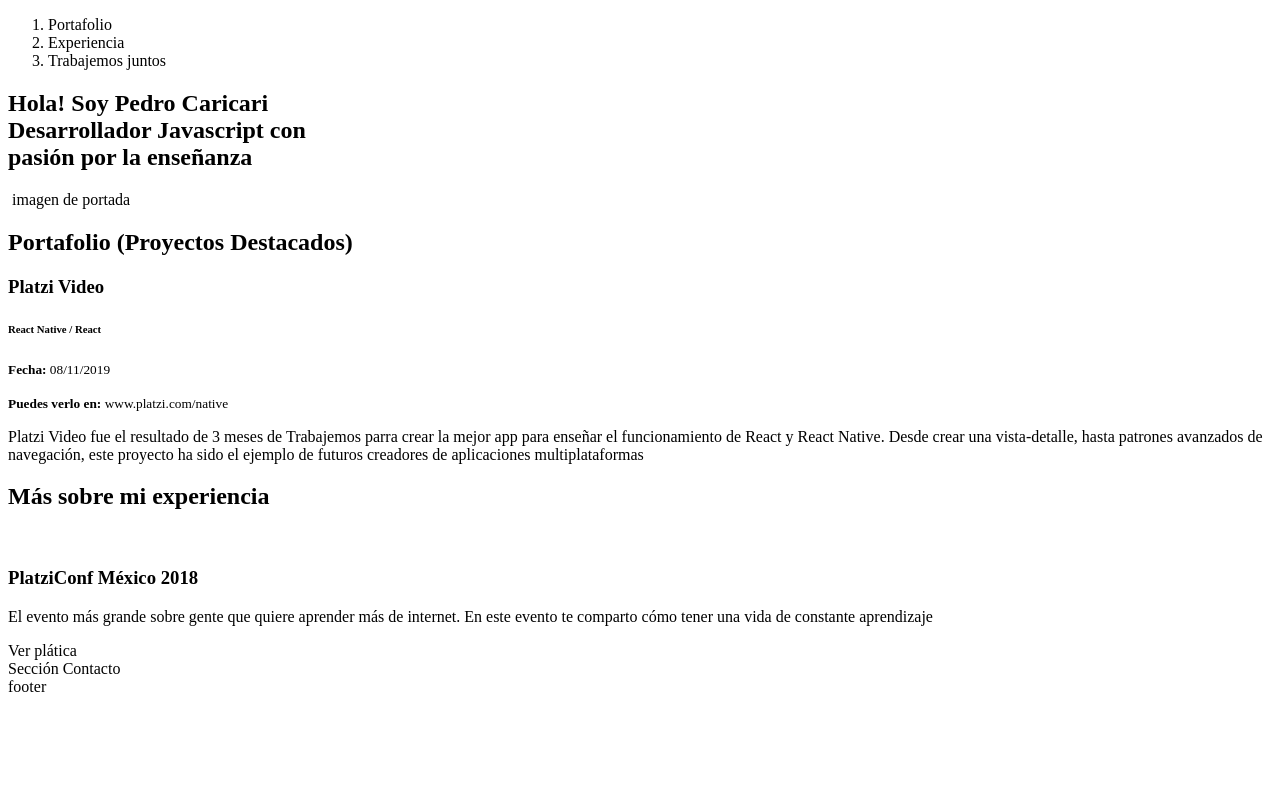
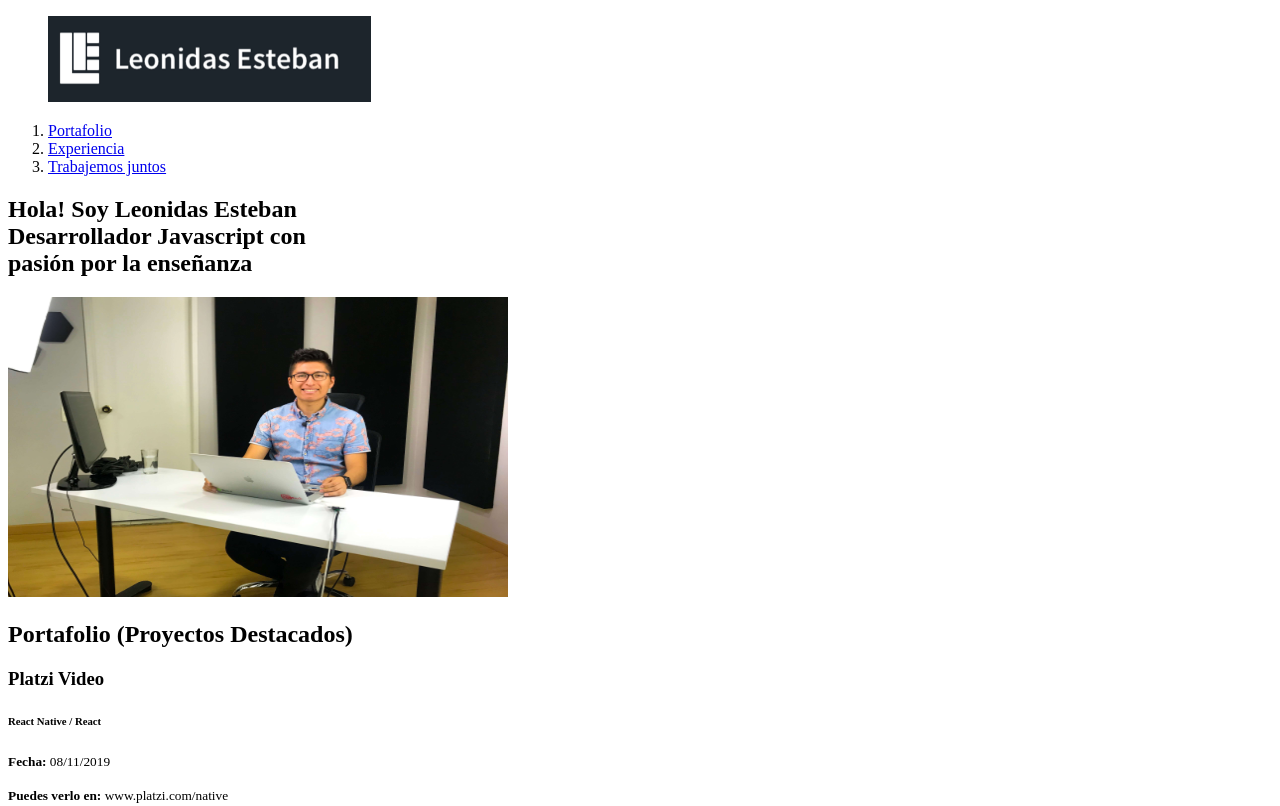
Before and after one commit to cartory/portafolio, a plain HTML site: page portafolio/index.html in a window 1280 px wide. Shown: the top 806 px of the page. Drawn offline with Linux system fonts and the light colour scheme.

Commit message:
atributos HTML

```diff
--- a/portafolio/index.html
+++ b/portafolio/index.html
@@ -1,33 +1,40 @@
 <!DOCTYPE html>
-<html>
+<html lang="es">
 
 <head>
-    <title>Pedro Caricari</title>
+    <meta charset="UTF-8"/>
+    <title>Leonidas Esteban</title>
+    <link rel="icon" type="image/png" href="../images/favicon.png">
 </head>
 
 <body>
     <header>
+        <div>
+            <figure>
+                <img src="../images/logo.png" alt="Logo de http://leonidasesteban.com">
+            </figure>
+        </div>
         <nav>
             <ol>
                 <li>
-                    <a>Portafolio</a>
+                    <a href="#">Portafolio</a>
                 </li>
                 <li>
-                    <a>Experiencia</a>
+                    <a href="#">Experiencia</a>
                 </li>
                 <li>
-                    <a>Trabajemos juntos</a>
+                    <a href="#">Trabajemos juntos</a>
                 </li>
             </ol>
         </nav>
     </header>
     <section>
         <h1>
-            Hola! Soy <strong>Pedro Caricari</strong><br>
+            Hola! Soy <strong>Leonidas Esteban</strong><br>
             Desarrollador <strong>Javascript</strong> con<br>
             pasión por la <strong>enseñanza</strong>
         </h1>
-        <img> imagen de portada
+        <img src="../images/hero.jpg" width="500" height="300" alt="imagen principal del sitio"/>
     </section>
     <section>
         <h2>Portafolio (Proyectos Destacados)</h2>
@@ -44,13 +51,14 @@
                 ha sido el ejemplo de futuros creadores de aplicaciones
                 multiplataformas
             </p>
+            <img width = "500" src="../images/platzi-video-react-native.png" alt="proyecto del curso del curso de react native">
         </article>
     </section>
     <section>
         <h2>Más sobre mi experiencia</h2>
         <article>
             <figure>
-                <img/>
+                <img src="../images/platzi-conf.jpg" width="500"/>
             </figure>
             <h3>PlatziConf México 2018</h3>
             <p>
```
Also changed, not shown: images/envelope.svg (added), images/f8.JPG (added), images/facebook.svg (added), images/favicon.png (added), images/github.svg (added), images/hero.jpg (added), images/instagram.svg (added), images/logo.png (added), images/platzi-conf.jpg (added), images/platzi-video-react-native.png (added), images/platzi.png (added), images/twitter.svg (added), 2 other files.
